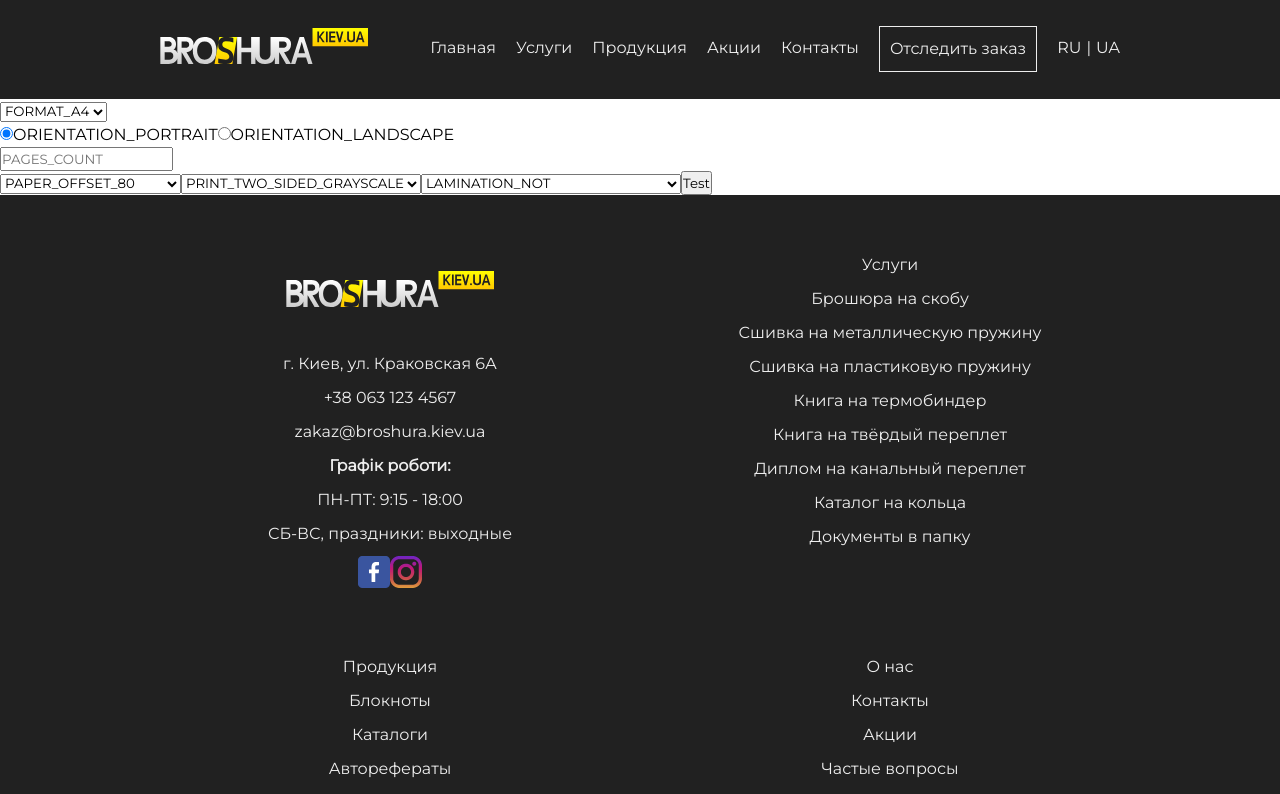
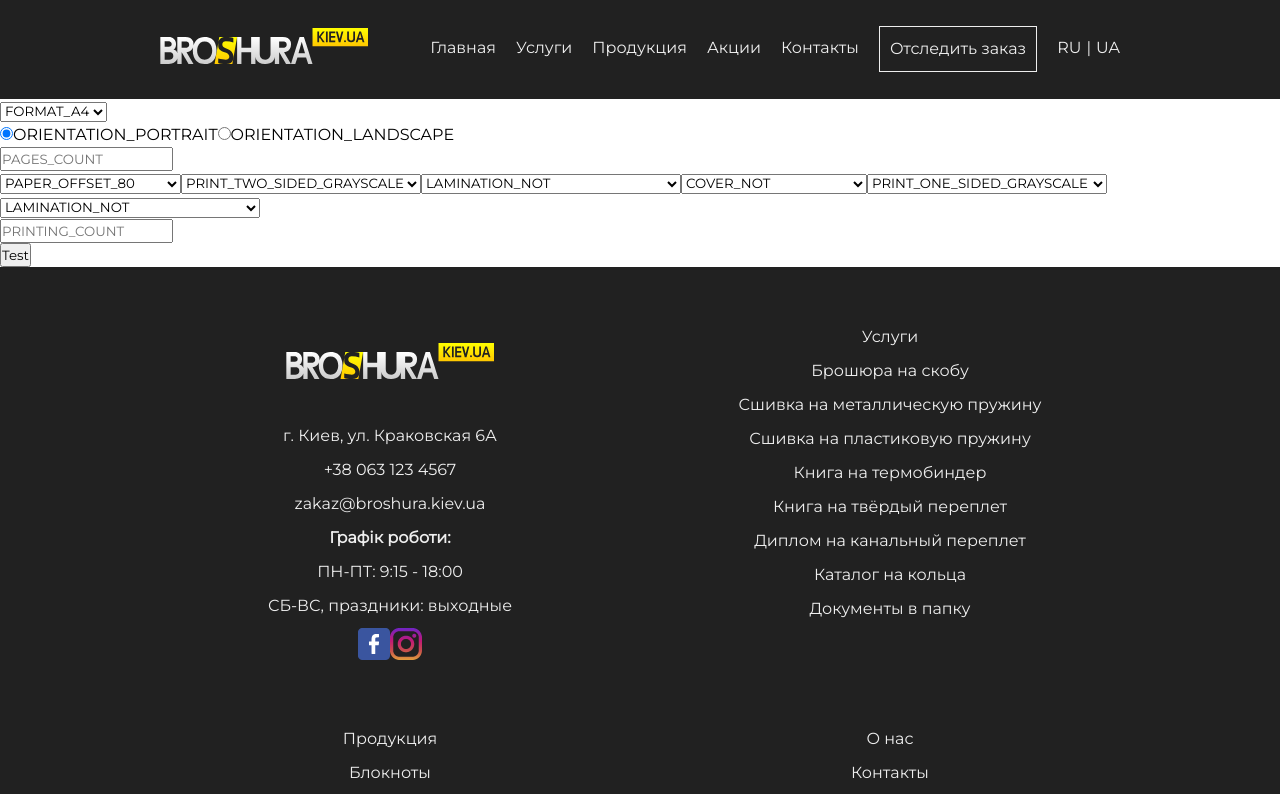
Before and after one commit to scziskh/broshura-front-end-user, a React (Create React App) app: page /calculator-test in a window 1280 px wide. Shown: the top 794 px of the page. Built offline with nearby package versions, Linux system fonts and the light colour scheme.

Commit message:
Test calculator alpha for staples is work

```diff
--- a/src/components/calculator/data/constructor.js
+++ b/src/components/calculator/data/constructor.js
@@ -87,5 +87,64 @@ export default [
         twoSidedGlossy: true,
       },
     },
+    paperCover: {
+      global: {
+        noCover: { name: 'COVER_NOT' },
+        offset_80: { name: 'PAPER_OFFSET_80' },
+        coated_80: { name: 'PAPER_COATED_80' },
+        coated_100: { name: 'PAPER_COATED_100' },
+        coated_120: { name: 'PAPER_COATED_120' },
+        coated_160: { name: 'PAPER_COATED_160' },
+        coated_300: { name: 'PAPER_COATED_300' },
+        uncoated_150: { name: 'PAPER_UNCOATED_150' },
+        uncoated_170: { name: 'PAPER_UNCOATED_170' },
+        uncoated_200: { name: 'PAPER_UNCOATED_200' },
+        uncoated_250: { name: 'PAPER_UNCOATED_250' },
+        uncoated_300: { name: 'PAPER_UNCOATED_300' },
+      },
+      staples: {
+        noCover: true,
+        coated_160: true,
+        coated_300: true,
+        uncoated_150: true,
+        uncoated_170: true,
+        uncoated_200: true,
+        uncoated_250: true,
+        uncoated_300: true,
+      },
+    },
+    printingCover: {
+      global: {
+        oneSidedGrayscale: { name: 'PRINT_ONE_SIDED_GRAYSCALE' },
+        twoSidedGrayscale: { name: 'PRINT_TWO_SIDED_GRAYSCALE' },
+        oneSidedColor: { name: 'PRINT_ONE_SIDED_COLOR' },
+        twoSidedColor: { name: 'PRINT_TWO_SIDED_COLOR' },
+      },
+      staples: {
+        oneSidedGrayscale: true,
+        twoSidedGrayscale: true,
+        oneSidedColor: true,
+        twoSidedColor: true,
+      },
+    },
+    laminationCover: {
+      global: {
+        noLamination: { name: 'LAMINATION_NOT' },
+        oneSidedMatte: { name: 'LAMINATION_ONE_SIDED_MATTE' },
+        twoSidedMatte: { name: 'LAMINATION_TWO_SIDED_MATTE' },
+        oneSidedGlossy: { name: 'LAMINATION_ONE_SIDED_GLOSSY' },
+        twoSidedGlossy: { name: 'LAMINATION_TWO_SIDED_GLOSSY' },
+      },
+      staples: {
+        noLamination: true,
+        oneSidedMatte: true,
+        twoSidedMatte: true,
+        oneSidedGlossy: true,
+        twoSidedGlossy: true,
+      },
+    },
+    printingCount: {
+      global: { name: 'PRINTING_COUNT' },
+    },
   },
 ];
--- a/src/components/calculator/form/index.jsx
+++ b/src/components/calculator/form/index.jsx
@@ -19,6 +19,10 @@ const CalculatorForm = props => {
       <Select typeBinding={props.typeBinding} typeOptions="paperInner" />
       <Select typeBinding={props.typeBinding} typeOptions="printingInner" />
       <Select typeBinding={props.typeBinding} typeOptions="laminationInner" />
+      <Select typeBinding={props.typeBinding} typeOptions="paperCover" />
+      <Select typeBinding={props.typeBinding} typeOptions="printingCover" />
+      <Select typeBinding={props.typeBinding} typeOptions="laminationCover" />
+      <Inputs typeBinding={props.typeBinding} typeOptions="printingCount" />
 
       <button
         type="button"
@@ -29,12 +33,12 @@ const CalculatorForm = props => {
             document.getElementById('paperInner').value,
             document.getElementById('printingInner').value,
             document.getElementById('laminationInner').value,
-            'uncoated_300',
-            'twoSidedColor',
-            'twoSidedMatte',
+            document.getElementById('paperCover').value,
+            document.getElementById('printingCover').value,
+            document.getElementById('laminationCover').value,
             document.getElementById('format').value,
             orientation(),
-            100,
+            document.getElementById('printingCount').value,
           )
         }
       >
--- a/src/components/calculator/form/inputs.jsx
+++ b/src/components/calculator/form/inputs.jsx
@@ -29,7 +29,7 @@ const Inputs = props => {
         />,
       );
     });
-  } else if (typeOptions === 'pagesCount') {
+  } else if (typeOptions === 'pagesCount' || typeOptions === 'printingCount') {
     inputs.push(
       <InputNumber
         key="0"
--- a/src/components/calculator/functions/getPrice.js
+++ b/src/components/calculator/functions/getPrice.js
@@ -21,11 +21,11 @@ const getPrice = (
   const countsSheetsInner = Math.ceil(pagesCount / 4);
 
   let countsSheetsCover;
-  paperCover ? (countsSheetsCover = 1) : (countsSheetsCover = 0);
+  paperCover !== 'noCover' ? (countsSheetsCover = 1) : (countsSheetsCover = 0);
 
   //Толщина брошюры
   let thicknessPaperCover;
-  paperCover
+  paperCover !== 'noCover'
     ? (thicknessPaperCover = CalculatorData.paper[paperCover].thickness)
     : (thicknessPaperCover = 0);
 
@@ -83,9 +83,10 @@ const getPrice = (
     totalSheetsInner * CalculatorData.paper[paperInner].cost;
 
   let costPaperCover;
-  if (paperCover) {
-    costPaperCover = totalSheetsCover * CalculatorData.paper[paperCover].cost;
-  }
+  paperCover !== 'noCover'
+    ? (costPaperCover =
+        totalSheetsCover * CalculatorData.paper[paperCover].cost)
+    : (costPaperCover = 0);
 
   //Стоимость печати
   const costPrintingInner = getPrintingCost(printingInner, printedPagesInner);
```
